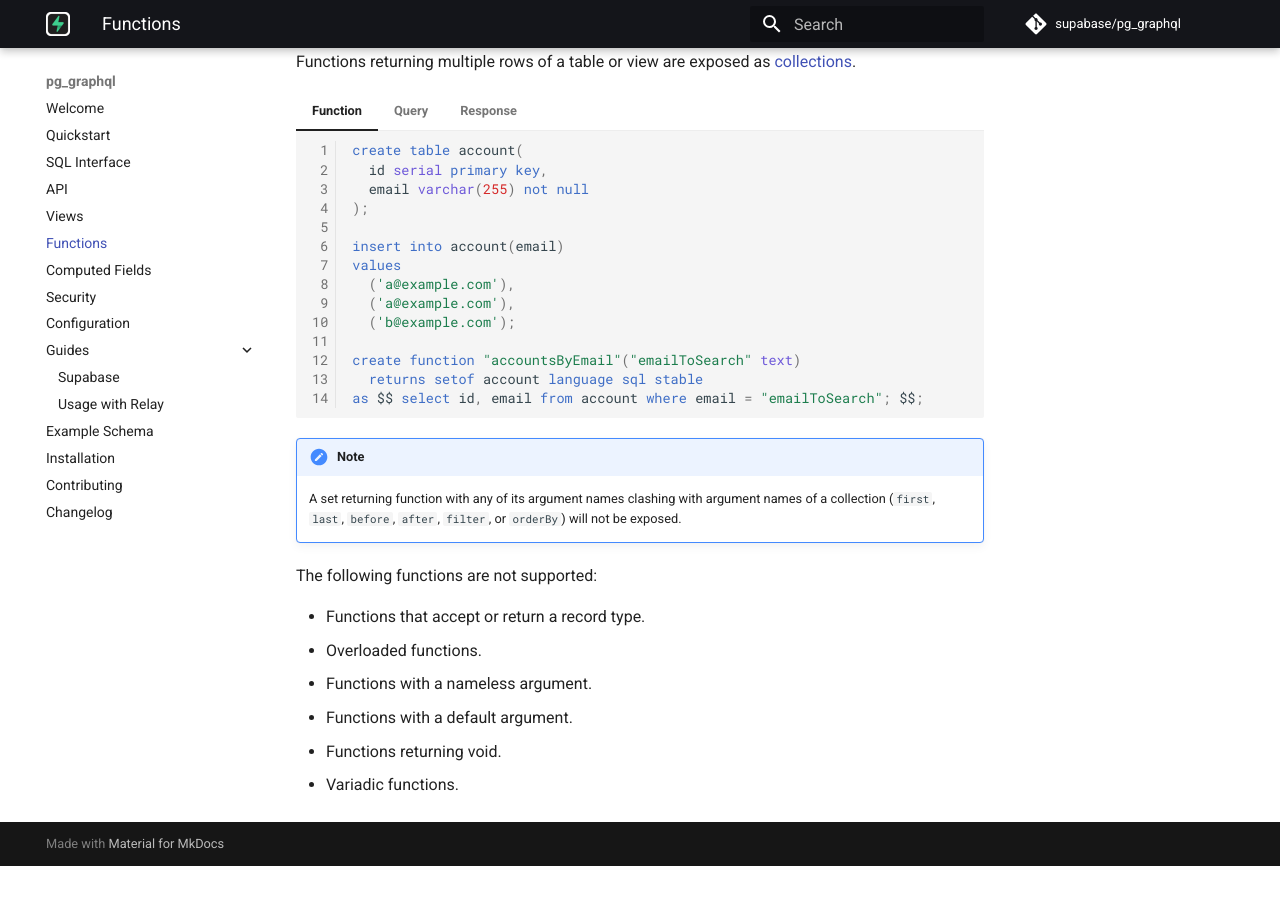
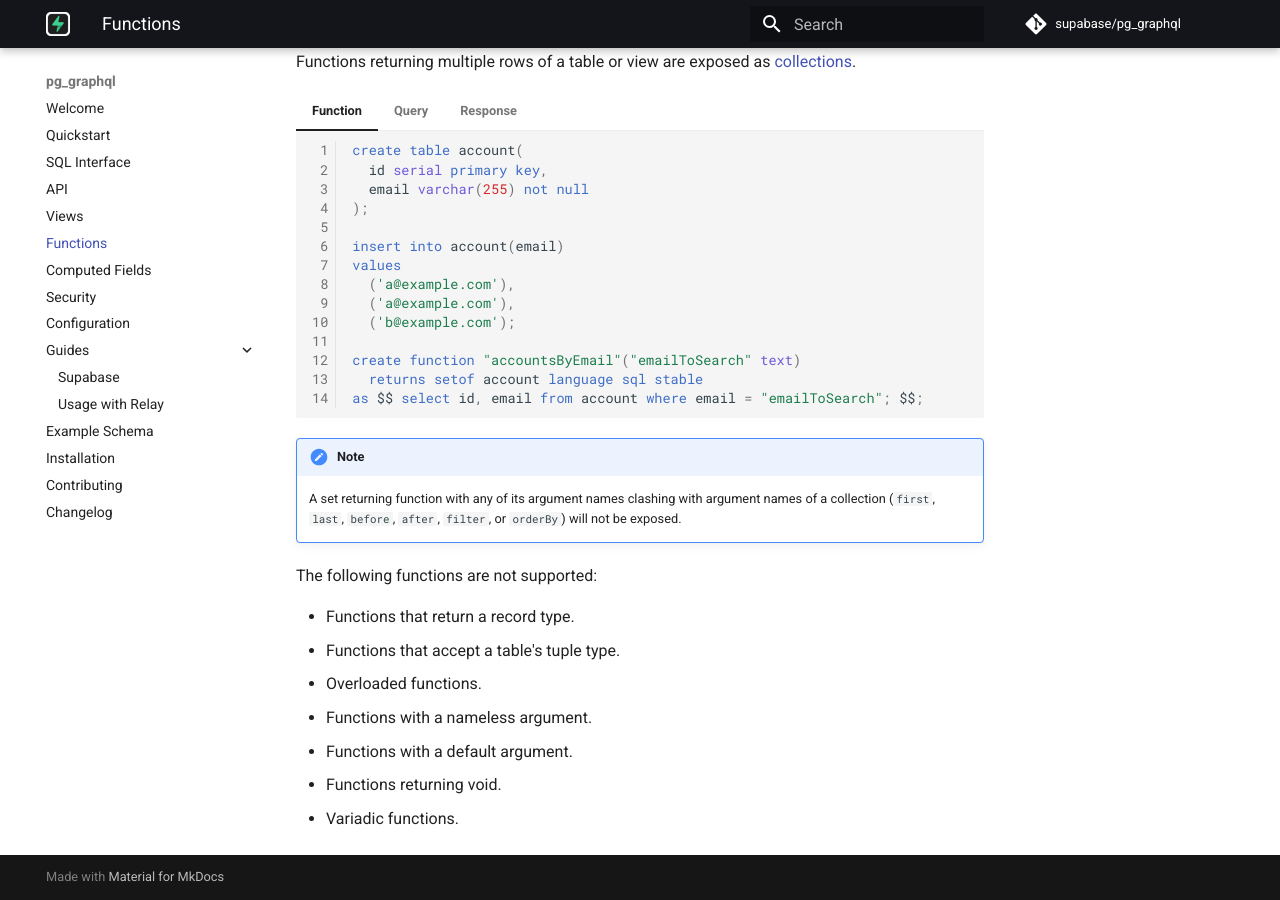
Before and after one commit to supabase/pg_graphql, an MkDocs documentation site: the page built from docs/functions.md, in a window 1280 px wide and 900 px high, scrolled down 1063 px. Built offline with MkDocs 1.6.1 and Material for MkDocs 9.7.7, drawn with Linux system fonts in a browser that asks for light colours; comment, search, counter and statistics services are not loaded; before the commit the page ends 1929 px from its top, so only the background shows below that.

```diff
--- a/docs/functions.md
+++ b/docs/functions.md
@@ -166,7 +166,8 @@ Functions returning multiple rows of a table or view are exposed as [collections
 
 The following functions are not supported:
 
-* Functions that accept or return a record type.
+* Functions that return a record type.
+* Functions that accept a table's tuple type.
 * Overloaded functions.
 * Functions with a nameless argument.
 * Functions with a default argument.
```
Also changed, not shown: 2 other files.
